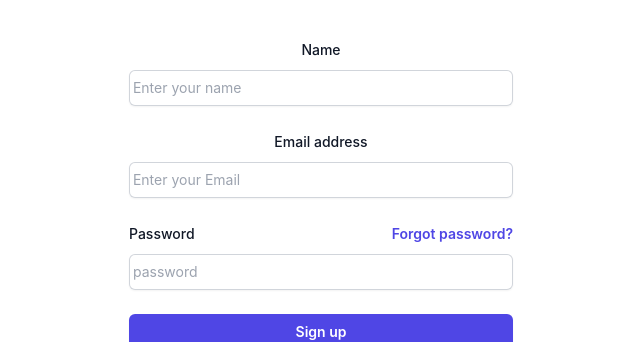
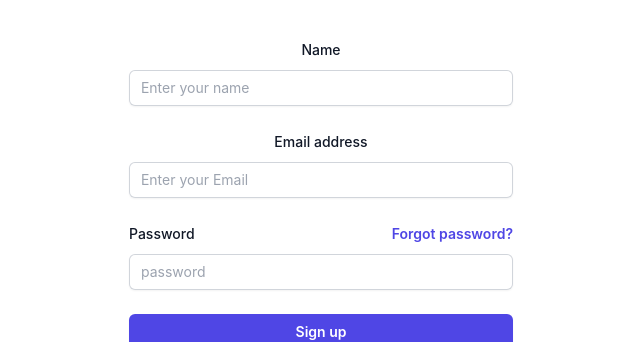
Before and after one commit to MUHAMMADSabbirHossain/named-isp, a React (Create React App) app: page /signup in a window 1280 px wide. Shown: the part 214-556 px from the top of the page, without its empty margins (319-959 px from the left). Built offline with nearby package versions, Linux system fonts and the light colour scheme; the HTML template or start-up script is replaced by a standard one.

Commit message:
created email and password successfully.

```diff
--- a/src/Components/SignUp/SignUp.js
+++ b/src/Components/SignUp/SignUp.js
@@ -1,16 +1,25 @@
 import React from 'react';
 import "./SignUp.css";
+import { useCreateUserWithEmailAndPassword } from 'react-firebase-hooks/auth'; import auth from "../../firebase.init";
 
 const SignUp = () => {
+
+    const [
+        createUserWithEmailAndPassword,
+        user,
+        loading,
+        error,
+    ] = useCreateUserWithEmailAndPassword(auth);
 
     const handleFormSignUp = e => {
         e.preventDefault();
         const name = e.target.name.value;
         const email = e.target.email.value;
         const password = e.target.password.value;
+        console.log(name, email, password);
 
-        console.log(name, email, password);
-    }
+        createUserWithEmailAndPassword(email, password);
+    };
     return (
         <section>
             sign up
@@ -48,7 +57,7 @@
                                     name="name"
                                     type="name"
                                     autoComplete="name"
-                                    className="block w-full rounded-md border-0 py-1.5 text-gray-900 shadow-sm ring-1 ring-inset ring-gray-300 placeholder:text-gray-400 focus:ring-2 focus:ring-inset focus:ring-indigo-600 sm:text-sm sm:leading-6"
+                                    className="block w-full rounded-md border-0 py-1.5 text-gray-900 shadow-sm ring-1 ring-inset ring-gray-300 placeholder:text-gray-400 focus:ring-2 focus:ring-inset focus:ring-indigo-600 sm:text-sm sm:leading-6 px-2"
                                     placeholder=" Enter your name"
                                 />
                             </div>
@@ -65,7 +74,7 @@
                                     type="email"
                                     autoComplete="email"
                                     required
-                                    className="block w-full rounded-md border-0 py-1.5 text-gray-900 shadow-sm ring-1 ring-inset ring-gray-300 placeholder:text-gray-400 focus:ring-2 focus:ring-inset focus:ring-indigo-600 sm:text-sm sm:leading-6"
+                                    className="block w-full rounded-md border-0 py-1.5 text-gray-900 shadow-sm ring-1 ring-inset ring-gray-300 placeholder:text-gray-400 focus:ring-2 focus:ring-inset focus:ring-indigo-600 sm:text-sm sm:leading-6 px-2"
                                     placeholder=" Enter your Email"
                                 />
                             </div>
@@ -89,7 +98,7 @@
                                     type="password"
                                     autoComplete="current-password"
                                     required
-                                    className="block w-full rounded-md border-0 py-1.5 text-gray-900 shadow-sm ring-1 ring-inset ring-gray-300 placeholder:text-gray-400 focus:ring-2 focus:ring-inset focus:ring-indigo-600 sm:text-sm sm:leading-6"
+                                    className="block w-full rounded-md border-0 py-1.5 text-gray-900 shadow-sm ring-1 ring-inset ring-gray-300 placeholder:text-gray-400 focus:ring-2 focus:ring-inset focus:ring-indigo-600 sm:text-sm sm:leading-6 px-2"
                                     placeholder=" password"
                                 />
                             </div>
```
